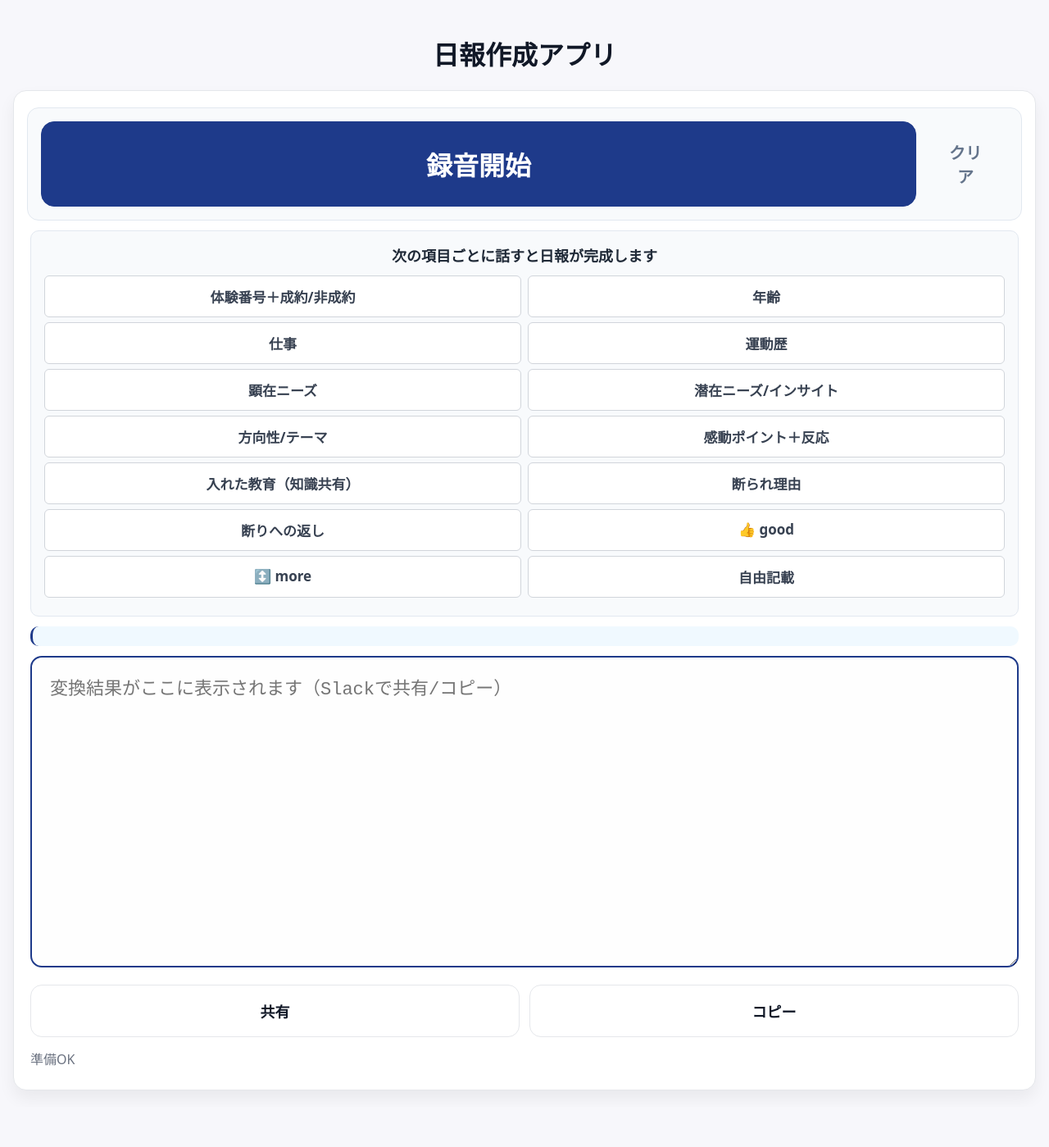
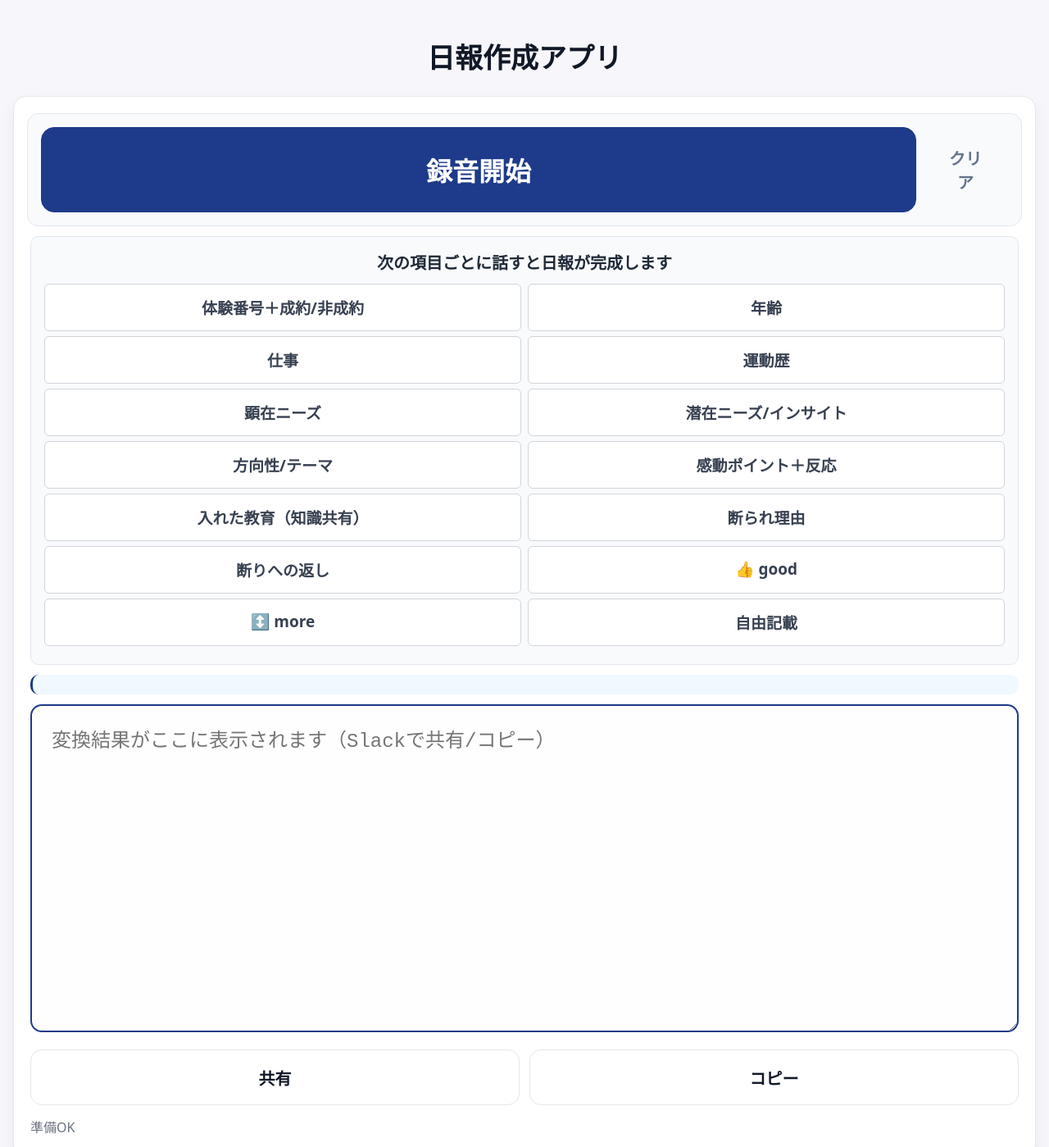
Before and after one commit to nagisahorii/nippo-mvp, a website: page index.html in a window 1280 px wide. Shown: the top 1399 px of the page at 82% size. Before the commit the page ends 1350 px from the top, so only its background shows below. Drawn offline with Linux system fonts and the light colour scheme.

Commit message:
Slack相当サイズ: ガイド22px/項目20px、出力26px、プレビュー20px、見出し34px、ボタン20px

```diff
--- a/index.html
+++ b/index.html
@@ -25,18 +25,18 @@
 
     /* ガイドコンテナ - 全体を囲む */
     .guide-container{margin:16px 0; padding:20px; background:#f8fafc; border-radius:12px; border:1px solid #e2e8f0;}
-    .guide-title{font-size:20px; font-weight:800; color:#1f2937; text-align:center; margin-bottom:16px;}
+    .guide-title{font-size:22px; font-weight:800; color:#1f2937; text-align:center; margin-bottom:16px;}
     .guide-list{margin:0; padding:0;}
     .guide-row{display:flex; gap:12px; margin:8px 0;}
-    .guide-item{flex:1; font-size:18px; padding:14px 18px; background:#fff;
+    .guide-item{flex:1; font-size:20px; padding:16px 18px; background:#fff;
                 border-radius:8px; text-align:center; font-weight:600; color:#374151;
                 border:1px solid #d1d5db;}
 
     /* メインコンテンツエリア - 大きく目立つ */
-    textarea#output{min-height:420px; font-size:24px; padding:26px; border-radius: 16px; line-height: 1.7;
+    textarea#output{min-height:440px; font-size:26px; padding:28px; border-radius: 16px; line-height: 1.75;
                     border: 2px solid #1e3a8a; background: #fefefe;}
     .hint{font-size:20px; margin:12px 0; line-height: 1.5; color: #6b7280; text-align: center;}
-    ol#preview{font-size:19px; margin:16px 0; padding-left:24px; line-height: 1.6;
+    ol#preview{font-size:20px; margin:16px 0; padding-left:24px; line-height: 1.65;
                background: #f0f9ff; padding: 16px; border-radius: 12px; border-left: 4px solid #1e3a8a;}
     ol#preview li{margin: 8px 0; padding: 4px 0;}
 
@@ -86,7 +86,7 @@
     @media (max-width: 768px), (max-width: 100vw){
       /* 基本レイアウト - メインフロー重視 */
       .wrap{padding:20px 16px; max-width: 100%;}
-      header{font-size:32px; padding:22px 0; font-weight: 900; text-align: center;}
+      header{font-size:34px; padding:24px 0; font-weight: 900; text-align: center;}
 
       /* メインアクション - 大きく目立つ */
       .btn-lg{font-size:32px; padding:28px 24px; min-height: 88px; font-weight: 900; border-radius: 16px;}
@@ -94,24 +94,24 @@
 
       /* ガイドコンテナ - 全体を囲む */
       .guide-container{margin:12px 0; padding:16px; background:#f8fafc; border-radius:10px; border:1px solid #e2e8f0;}
-      .guide-title{font-size:18px; font-weight:800; color:#1f2937; text-align:center; margin-bottom:12px;}
+      .guide-title{font-size:20px; font-weight:800; color:#1f2937; text-align:center; margin-bottom:12px;}
       .guide-list{margin:0; padding:0;}
       .guide-row{display:flex; gap:8px; margin:6px 0;}
-      .guide-item{flex:1; font-size:17px; padding:12px 14px; background:#fff;
+      .guide-item{flex:1; font-size:19px; padding:14px 16px; background:#fff;
                   border-radius:6px; text-align:center; font-weight:600; color:#374151;
                   border:1px solid #d1d5db;}
 
       /* メインコンテンツエリア - 大きく目立つ */
-      textarea#output{min-height:380px; font-size:22px; padding:22px; border-radius: 14px; line-height: 1.65;
+      textarea#output{min-height:400px; font-size:24px; padding:24px; border-radius: 14px; line-height: 1.7;
                       border: 2px solid #1e3a8a; background: #fefefe;}
       .hint{font-size:18px; margin:8px 0; line-height: 1.45; color: #6b7280; text-align: center;}
-      ol#preview{font-size:18px; margin:12px 0; padding-left:20px; line-height: 1.55;
+      ol#preview{font-size:19px; margin:12px 0; padding-left:20px; line-height: 1.6;
                  background: #f0f9ff; padding: 12px; border-radius: 10px; border-left: 3px solid #1e3a8a;}
       ol#preview li{margin: 6px 0; padding: 3px 0;}
 
       /* アクションボタン - 目立つが控えめ */
       .actions{grid-template-columns:1fr 1fr; gap:12px; margin-top:16px;}
-      .actions button{padding:16px; font-size:18px; min-height: 64px; border-radius: 14px; font-weight: 700;}
+      .actions button{padding:18px; font-size:20px; min-height: 68px; border-radius: 14px; font-weight: 700;}
 
       /* ステータス */
       .status{font-size:16px; margin-top:8px; padding: 6px 0; text-align: center;}
```
